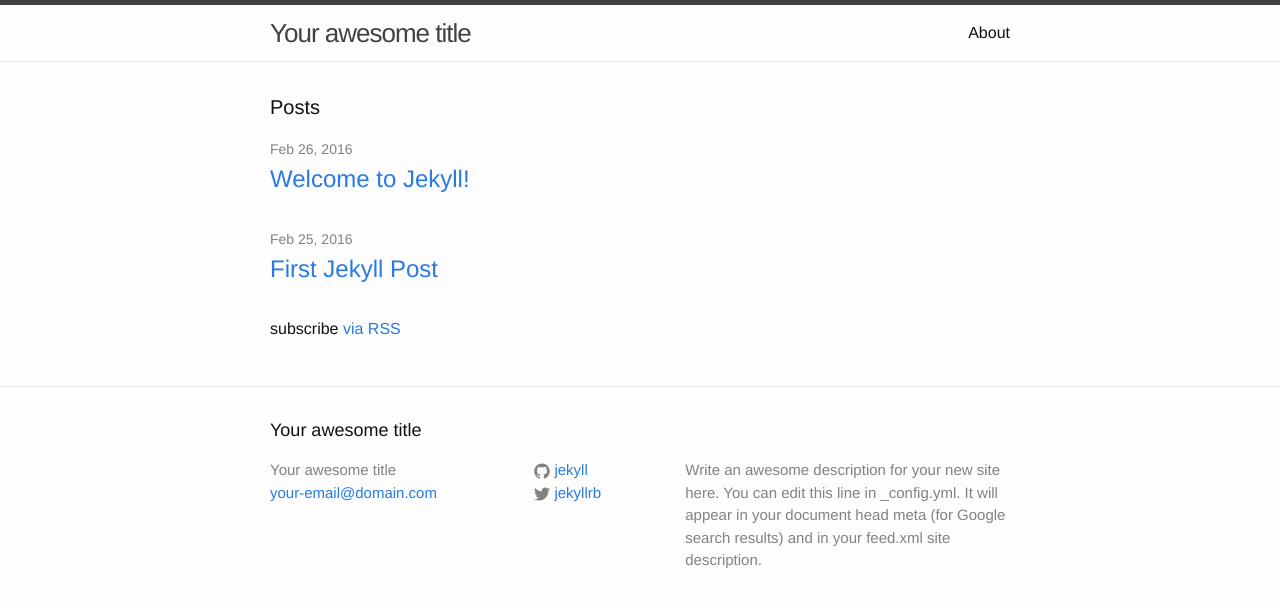
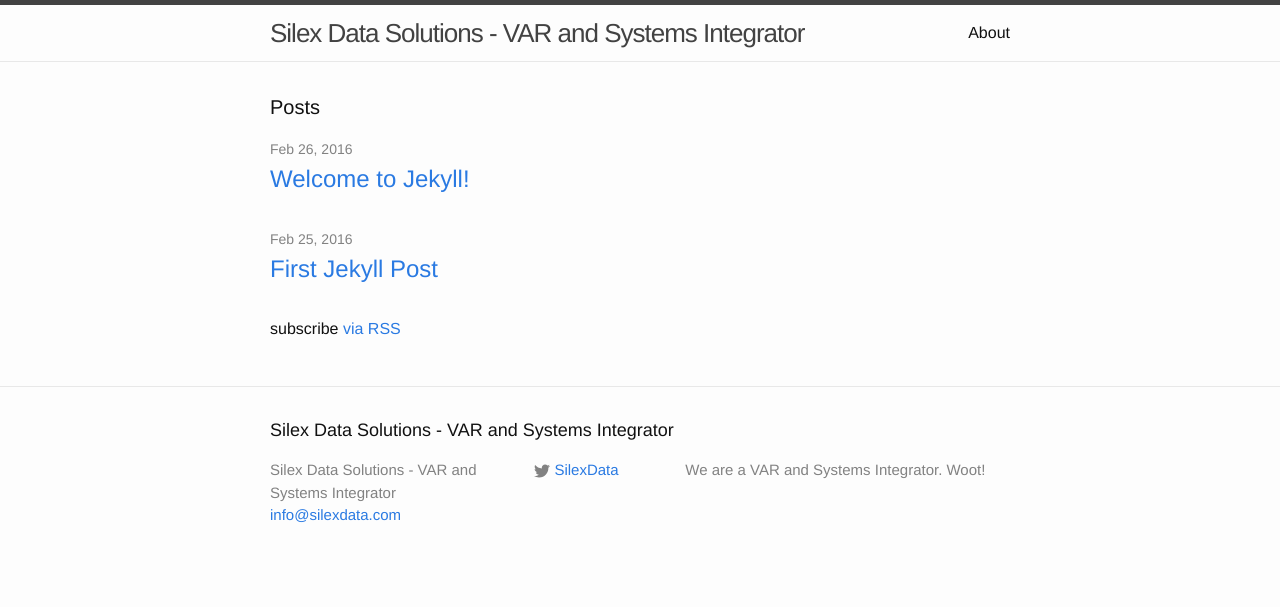
Before and after one commit to SilexDataSolutions/silexdatasolutions.github.io, a Jekyll site: the page built from index.html, in a window 1280 px wide. Shown: the top 607 px of the page. Built offline with Jekyll 4.4.1, drawn with Linux system fonts in a browser that asks for light colours.

Commit message:
Updating site data.

```diff
--- a/_config.yml
+++ b/_config.yml
@@ -6,16 +6,15 @@
 # 'jekyll serve'. If you change this file, please restart the server process.
 
 # Site settings
-title: Your awesome title
-email: your-email@domain.com
+title: Silex Data Solutions - VAR and Systems Integrator
+email: info@silexdata.com
 description: > # this means to ignore newlines until "baseurl:"
-  Write an awesome description for your new site here. You can edit this
-  line in _config.yml. It will appear in your document head meta (for
-  Google search results) and in your feed.xml site description.
+  We are a VAR and Systems Integrator. Woot!
+
 baseurl: "" # the subpath of your site, e.g. /blog
-url: "http://yourdomain.com" # the base hostname & protocol for your site
-twitter_username: jekyllrb
-github_username:  jekyll
+url: "http://silexdata.com" # the base hostname & protocol for your site
+twitter_username: SilexData
+
 
 # Build settings
 markdown: kramdown
```
